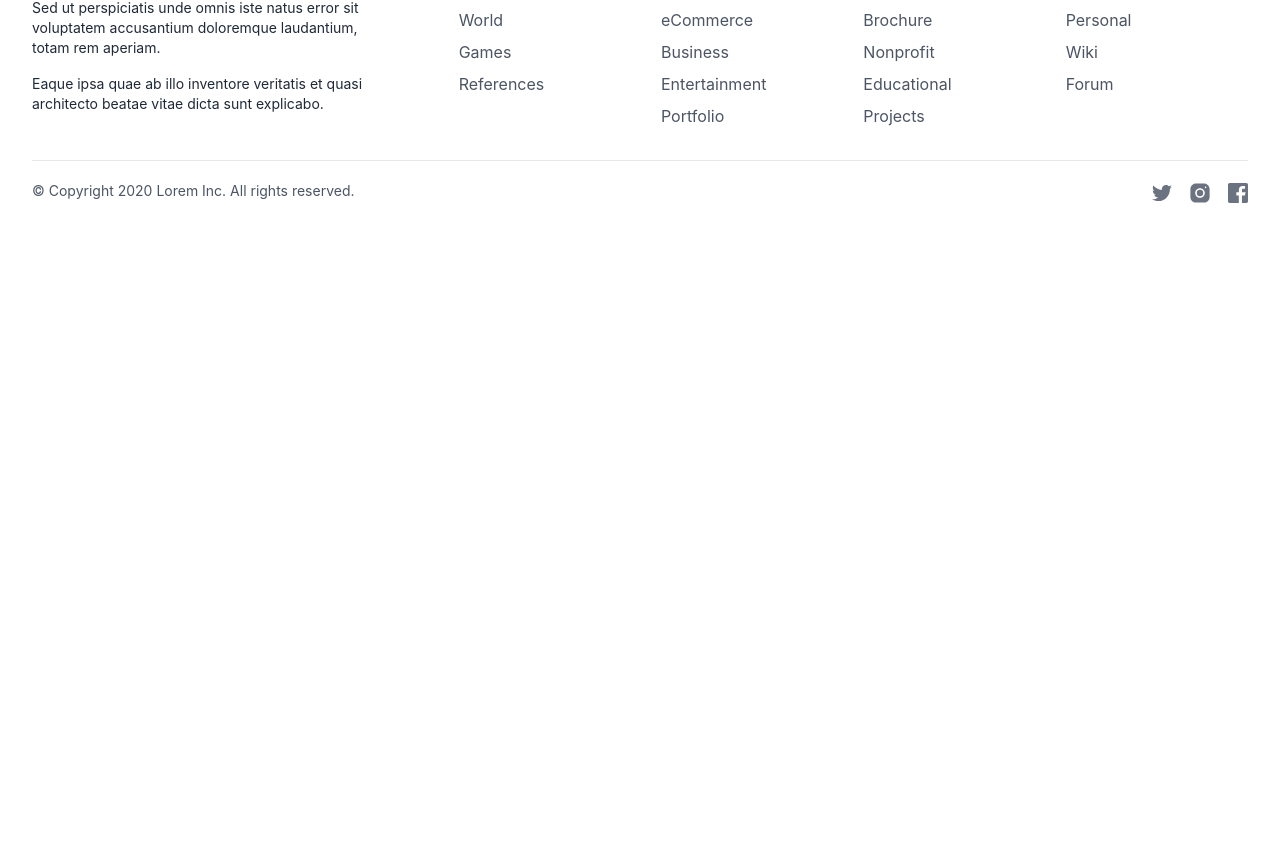
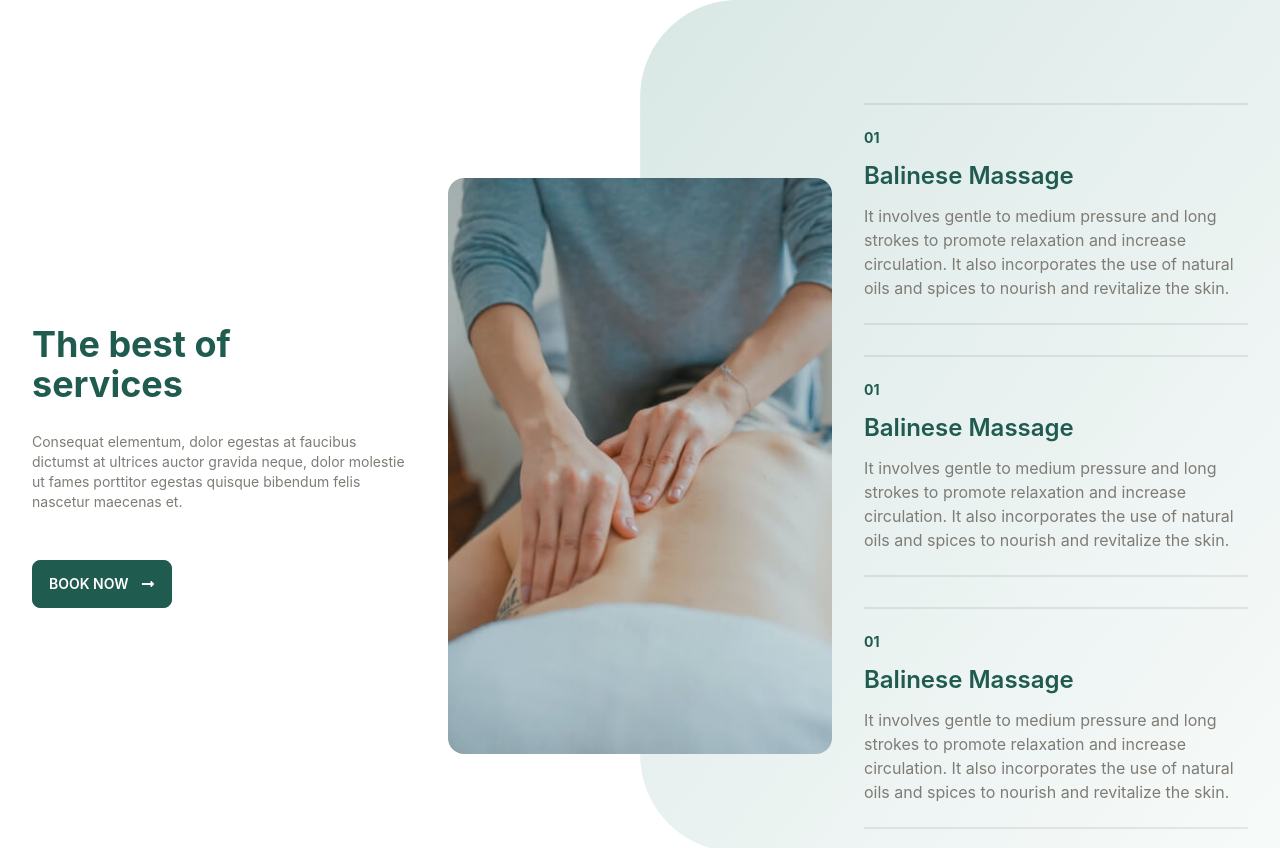
Before and after one commit to bd-dev-ismail/crown-spa, a React (Create React App) app: page / in a window 1280 px wide. Shown: the part 2712-3560 px from the top of the page. Before the commit the page ends 2957 px from the top, so only its background shows below. Built offline with nearby package versions, Linux system fonts and the light colour scheme.

Commit message:
added best services

```diff
--- /dev/null
+++ b/src/components/Home/BestService/BestService.js
@@ -0,0 +1,95 @@
+import React from "react";
+import { FaLongArrowAltRight } from "react-icons/fa";
+import img from "../../../assets/homepage-service-img.jpg";
+import bg from "../../../assets/section-grad-bg.svg";
+const BestService = () => {
+  return (
+    <div
+      style={{
+        backgroundImage: `url(${bg})`,
+        backgroundPosition: "50vw 0px",
+        backgroundRepeat: "no-repeat",
+        backgroundSize: "contain",
+      }}
+    >
+      <div className="mx-auto pt-[5rem] sm:max-w-xl px-4 md:max-w-full lg:max-w-screen-xl md:px-24 lg:px-8">
+        <div className="grid lg:grid-cols-3 items-center grid-cols-1 gap-8">
+          <div>
+            <h3 className="text-primary text-4xl mb-3 font-bold">
+              The best of <br /> services
+            </h3>
+            <p className="text-secondary text-sm my-7">
+              Consequat elementum, dolor egestas at faucibus dictumst at
+              ultrices auctor gravida neque, dolor molestie ut fames porttitor
+              egestas quisque bibendum felis nascetur maecenas et.
+            </p>
+            <button className="btn text-white btn-primary mt-5">
+              Book Now <FaLongArrowAltRight className="ml-3" />{" "}
+            </button>
+          </div>
+          <div>
+            <img src={img} alt="" className="rounded-2xl" />
+          </div>
+          <div>
+            <div>
+              <div className="divider"></div>
+
+              <h6 className="font-bold text-sm text-primary">01</h6>
+              <h4
+                className="text-2xl py-3 font-semibold text-primary
+          "
+              >
+                Balinese Massage
+              </h4>
+              <p className="text-secondary">
+                It involves gentle to medium pressure and long strokes to
+                promote relaxation and increase circulation. It also
+                incorporates the use of natural oils and spices to nourish and
+                revitalize the skin.
+              </p>
+              <div className="divider"></div>
+            </div>
+            <div>
+              <div className="divider"></div>
+
+              <h6 className="font-bold text-sm text-primary">01</h6>
+              <h4
+                className="text-2xl py-3 font-semibold text-primary
+          "
+              >
+                Balinese Massage
+              </h4>
+              <p className="text-secondary">
+                It involves gentle to medium pressure and long strokes to
+                promote relaxation and increase circulation. It also
+                incorporates the use of natural oils and spices to nourish and
+                revitalize the skin.
+              </p>
+              <div className="divider"></div>
+            </div>
+            <div>
+              <div className="divider"></div>
+
+              <h6 className="font-bold text-sm text-primary">01</h6>
+              <h4
+                className="text-2xl py-3 font-semibold text-primary
+          "
+              >
+                Balinese Massage
+              </h4>
+              <p className="text-secondary">
+                It involves gentle to medium pressure and long strokes to
+                promote relaxation and increase circulation. It also
+                incorporates the use of natural oils and spices to nourish and
+                revitalize the skin.
+              </p>
+              <div className="divider"></div>
+            </div>
+          </div>
+        </div>
+      </div>
+    </div>
+  );
+};
+
+export default BestService;
--- a/src/components/Home/Home.js
+++ b/src/components/Home/Home.js
@@ -1,5 +1,6 @@
 import React from "react";
 import Banner from "./Banner/Banner";
+import BestService from "./BestService/BestService";
 import ExperticesArea from "./ExperticesArea/ExperticesArea";
 import OurMission from "./OurMission/OurMission";
 
@@ -10,8 +11,11 @@ const Home = () => {
       <div className="mt-[5rem]">
         <ExperticesArea />
       </div>
-      <div>
+      <div className="my-[5rem]">
         <OurMission />
+      </div>
+      <div className="my-[5rem]">
+        <BestService />
       </div>
     </div>
   );
```
Also changed, not shown: src/assets/homepage-service-img.jpg (added), src/assets/section-grad-bg.svg (added).
